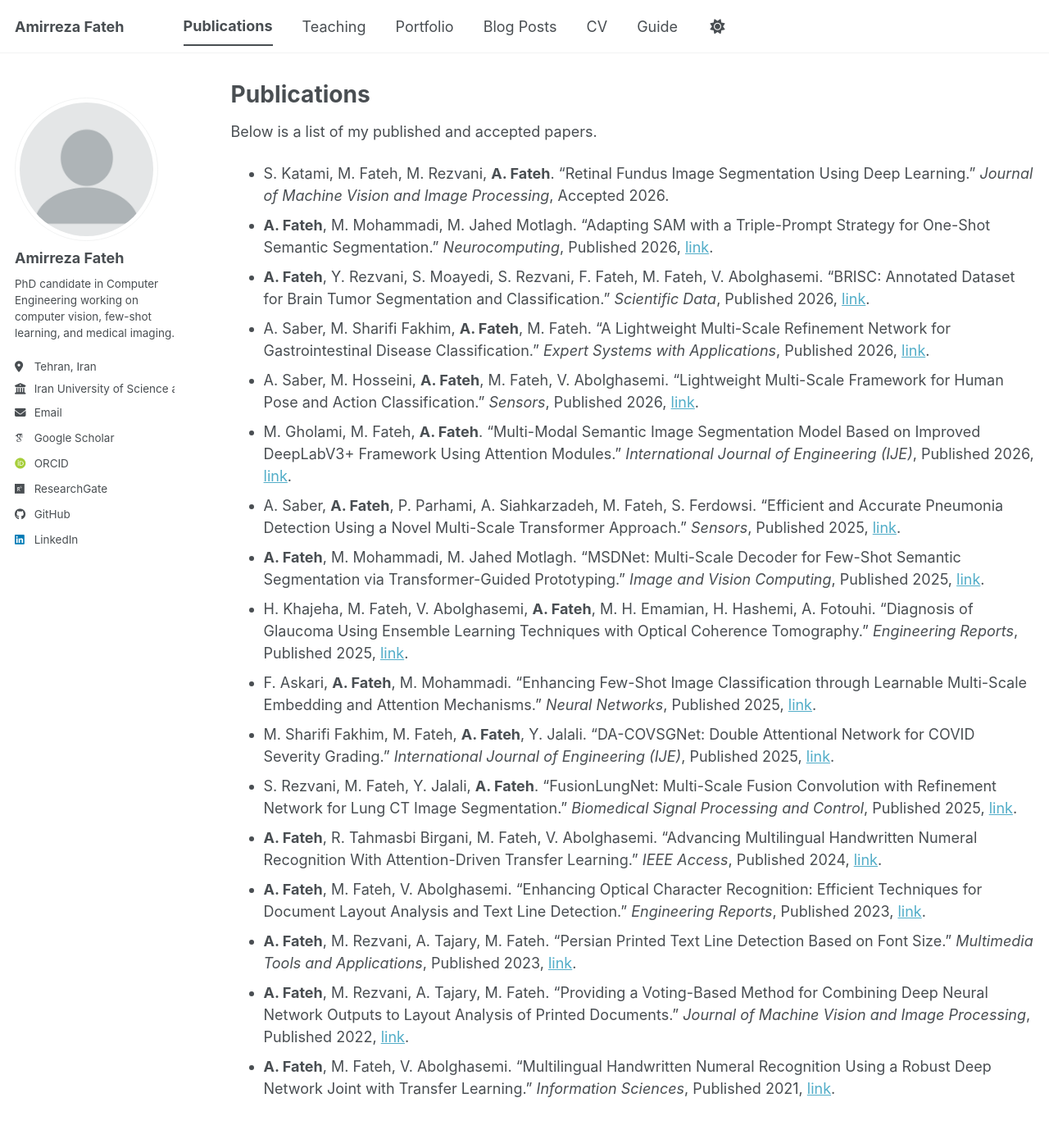
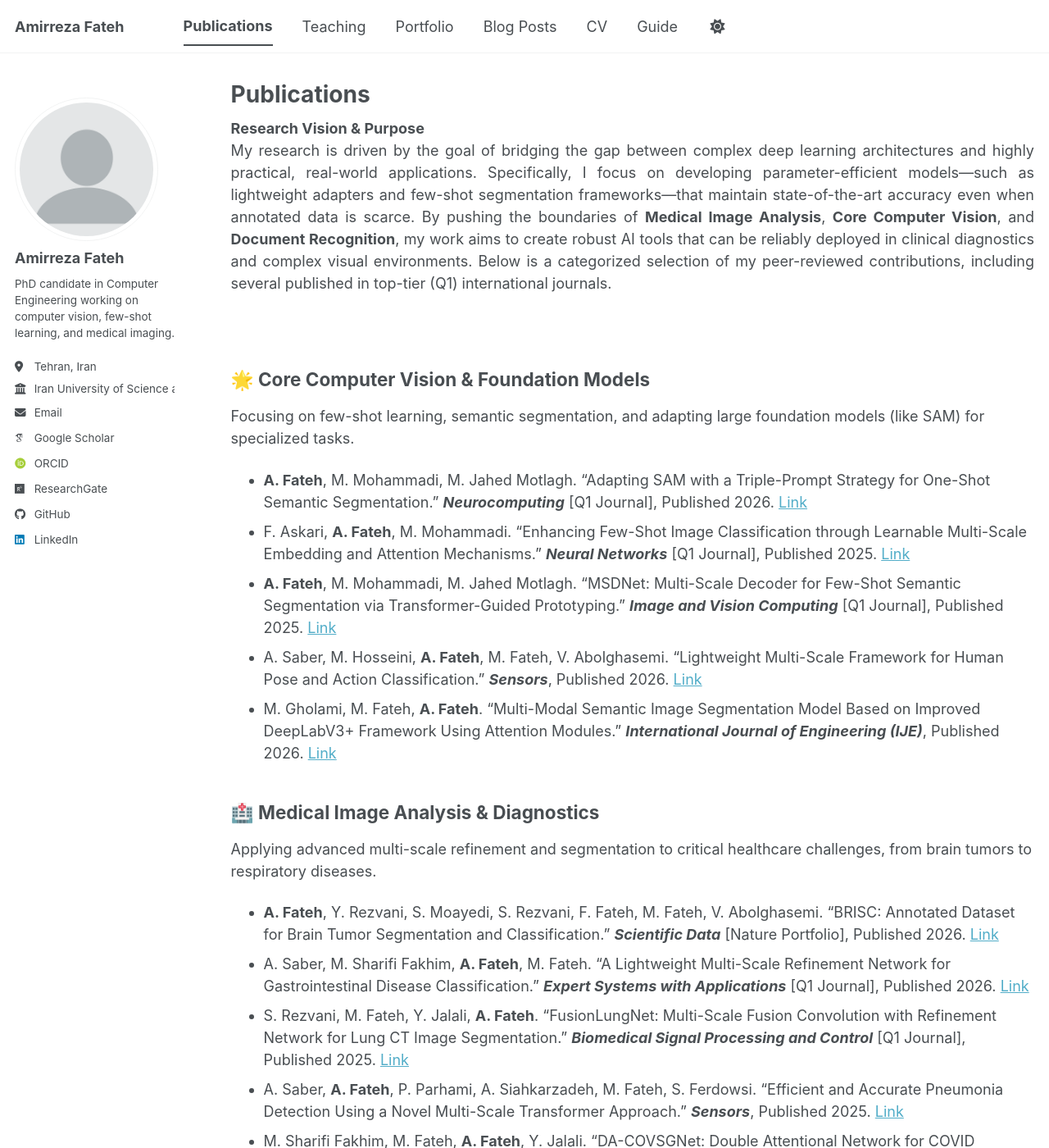
Before and after one commit to amirrezafateh/amirrezafateh.github.io, a Jekyll site: the page built from _pages/publications.md, in a window 1280 px wide and 1400 px high. Shown: the whole window at 82% size. Built offline with Jekyll 4.4.1, drawn with Linux system fonts in a browser that asks for light colours; some web fonts are replaced; a script bundle is joined from its source files by our own code; library files that are not in the unit come from our copies; some of the changed text lies outside the part shown.

Commit message:
Update publications.md

```diff
--- a/_pages/publications.md
+++ b/_pages/publications.md
@@ -5,22 +5,40 @@ permalink: /publications/
 author_profile: true
 ---
 
-Below is a list of my published and accepted papers.
+<div style="text-align: justify;">
+<strong>Research Vision & Purpose</strong><br>
+My research is driven by the goal of bridging the gap between complex deep learning architectures and highly practical, real-world applications. Specifically, I focus on developing parameter-efficient models—such as lightweight adapters and few-shot segmentation frameworks—that maintain state-of-the-art accuracy even when annotated data is scarce.
 
-* S. Katami, M. Fateh, M. Rezvani, **A. Fateh**. "Retinal Fundus Image Segmentation Using Deep Learning." *Journal of Machine Vision and Image Processing*, Accepted 2026.
-* **A. Fateh**, M. Mohammadi, M. Jahed Motlagh. "Adapting SAM with a Triple-Prompt Strategy for One-Shot Semantic Segmentation." *Neurocomputing*, Published 2026, [link](https://doi.org/10.1016/j.neucom.2026.133301).
-* **A. Fateh**, Y. Rezvani, S. Moayedi, S. Rezvani, F. Fateh, M. Fateh, V. Abolghasemi. "BRISC: Annotated Dataset for Brain Tumor Segmentation and Classification." *Scientific Data*, Published 2026, [link](https://www.nature.com/articles/s41597-026-06753-y).
-* A. Saber, M. Sharifi Fakhim, **A. Fateh**, M. Fateh. "A Lightweight Multi-Scale Refinement Network for Gastrointestinal Disease Classification." *Expert Systems with Applications*, Published 2026, [link](https://www.sciencedirect.com/science/article/abs/pii/S0957417425046056).
-* A. Saber, M. Hosseini, **A. Fateh**, M. Fateh, V. Abolghasemi. "Lightweight Multi-Scale Framework for Human Pose and Action Classification." *Sensors*, Published 2026, [link](https://www.mdpi.com/1424-8220/26/4/1102).
-* M. Gholami, M. Fateh, **A. Fateh**. "Multi-Modal Semantic Image Segmentation Model Based on Improved DeepLabV3+ Framework Using Attention Modules." *International Journal of Engineering (IJE)*, Published 2026, [link](https://doi.org/10.5829/ije.2026.39.06c.11).
-* A. Saber, **A. Fateh**, P. Parhami, A. Siahkarzadeh, M. Fateh, S. Ferdowsi. "Efficient and Accurate Pneumonia Detection Using a Novel Multi-Scale Transformer Approach." *Sensors*, Published 2025, [link](https://www.mdpi.com/1424-8220/25/23/7233).
-* **A. Fateh**, M. Mohammadi, M. Jahed Motlagh. "MSDNet: Multi-Scale Decoder for Few-Shot Semantic Segmentation via Transformer-Guided Prototyping." *Image and Vision Computing*, Published 2025, [link](https://www.sciencedirect.com/science/article/pii/S0262885625002604).
-* H. Khajeha, M. Fateh, V. Abolghasemi, **A. Fateh**, M. H. Emamian, H. Hashemi, A. Fotouhi. "Diagnosis of Glaucoma Using Ensemble Learning Techniques with Optical Coherence Tomography." *Engineering Reports*, Published 2025, [link](https://doi.org/10.1002/eng2.70110).
-* F. Askari, **A. Fateh**, M. Mohammadi. "Enhancing Few-Shot Image Classification through Learnable Multi-Scale Embedding and Attention Mechanisms." *Neural Networks*, Published 2025, [link](https://doi.org/10.1016/j.neunet.2025.107339).
-* M. Sharifi Fakhim, M. Fateh, **A. Fateh**, Y. Jalali. "DA-COVSGNet: Double Attentional Network for COVID Severity Grading." *International Journal of Engineering (IJE)*, Published 2025, [link](https://doi.org/10.5829/ije.2025.38.07a.11).
-* S. Rezvani, M. Fateh, Y. Jalali, **A. Fateh**. "FusionLungNet: Multi-Scale Fusion Convolution with Refinement Network for Lung CT Image Segmentation." *Biomedical Signal Processing and Control*, Published 2025, [link](https://doi.org/10.1016/j.bspc.2025.107858).
-* **A. Fateh**, R. Tahmasbi Birgani, M. Fateh, V. Abolghasemi. "Advancing Multilingual Handwritten Numeral Recognition With Attention-Driven Transfer Learning." *IEEE Access*, Published 2024, [link](https://doi.org/10.1109/ACCESS.2024.3378598).
-* **A. Fateh**, M. Fateh, V. Abolghasemi. "Enhancing Optical Character Recognition: Efficient Techniques for Document Layout Analysis and Text Line Detection." *Engineering Reports*, Published 2023, [link](https://doi.org/10.1002/eng2.12832).
-* **A. Fateh**, M. Rezvani, A. Tajary, M. Fateh. "Persian Printed Text Line Detection Based on Font Size." *Multimedia Tools and Applications*, Published 2023, [link](http://dx.doi.org/10.1007/s11042-022-13243-x).
-* **A. Fateh**, M. Rezvani, A. Tajary, M. Fateh. "Providing a Voting-Based Method for Combining Deep Neural Network Outputs to Layout Analysis of Printed Documents." *Journal of Machine Vision and Image Processing*, Published 2022, [link](https://jmvip.sinaweb.net/article_136197.html?lang=en).
-* **A. Fateh**, M. Fateh, V. Abolghasemi. "Multilingual Handwritten Numeral Recognition Using a Robust Deep Network Joint with Transfer Learning." *Information Sciences*, Published 2021, [link](https://doi.org/10.1016/j.ins.2021.09.051).
+By pushing the boundaries of <strong>Medical Image Analysis</strong>, <strong>Core Computer Vision</strong>, and <strong>Document Recognition</strong>, my work aims to create robust AI tools that can be reliably deployed in clinical diagnostics and complex visual environments. Below is a categorized selection of my peer-reviewed contributions, including several published in top-tier (Q1) international journals.
+</div>
+
+<br>
+
+## 🌟 Core Computer Vision & Foundation Models
+Focusing on few-shot learning, semantic segmentation, and adapting large foundation models (like SAM) for specialized tasks.
+
+* **A. Fateh**, M. Mohammadi, M. Jahed Motlagh. "Adapting SAM with a Triple-Prompt Strategy for One-Shot Semantic Segmentation." **_Neurocomputing_** [Q1 Journal], Published 2026. [Link](https://doi.org/10.1016/j.neucom.2026.133301)
+* F. Askari, **A. Fateh**, M. Mohammadi. "Enhancing Few-Shot Image Classification through Learnable Multi-Scale Embedding and Attention Mechanisms." **_Neural Networks_** [Q1 Journal], Published 2025. [Link](https://doi.org/10.1016/j.neunet.2025.107339)
+* **A. Fateh**, M. Mohammadi, M. Jahed Motlagh. "MSDNet: Multi-Scale Decoder for Few-Shot Semantic Segmentation via Transformer-Guided Prototyping." **_Image and Vision Computing_** [Q1 Journal], Published 2025. [Link](https://www.sciencedirect.com/science/article/pii/S0262885625002604)
+* A. Saber, M. Hosseini, **A. Fateh**, M. Fateh, V. Abolghasemi. "Lightweight Multi-Scale Framework for Human Pose and Action Classification." **_Sensors_**, Published 2026. [Link](https://www.mdpi.com/1424-8220/26/4/1102)
+* M. Gholami, M. Fateh, **A. Fateh**. "Multi-Modal Semantic Image Segmentation Model Based on Improved DeepLabV3+ Framework Using Attention Modules." **_International Journal of Engineering (IJE)_**, Published 2026. [Link](https://doi.org/10.5829/ije.2026.39.06c.11)
+
+## 🏥 Medical Image Analysis & Diagnostics
+Applying advanced multi-scale refinement and segmentation to critical healthcare challenges, from brain tumors to respiratory diseases.
+
+* **A. Fateh**, Y. Rezvani, S. Moayedi, S. Rezvani, F. Fateh, M. Fateh, V. Abolghasemi. "BRISC: Annotated Dataset for Brain Tumor Segmentation and Classification." **_Scientific Data_** [Nature Portfolio], Published 2026. [Link](https://www.nature.com/articles/s41597-026-06753-y)
+* A. Saber, M. Sharifi Fakhim, **A. Fateh**, M. Fateh. "A Lightweight Multi-Scale Refinement Network for Gastrointestinal Disease Classification." **_Expert Systems with Applications_** [Q1 Journal], Published 2026. [Link](https://www.sciencedirect.com/science/article/abs/pii/S0957417425046056)
+* S. Rezvani, M. Fateh, Y. Jalali, **A. Fateh**. "FusionLungNet: Multi-Scale Fusion Convolution with Refinement Network for Lung CT Image Segmentation." **_Biomedical Signal Processing and Control_** [Q1 Journal], Published 2025. [Link](https://doi.org/10.1016/j.bspc.2025.107858)
+* A. Saber, **A. Fateh**, P. Parhami, A. Siahkarzadeh, M. Fateh, S. Ferdowsi. "Efficient and Accurate Pneumonia Detection Using a Novel Multi-Scale Transformer Approach." **_Sensors_**, Published 2025. [Link](https://www.mdpi.com/1424-8220/25/23/7233)
+* M. Sharifi Fakhim, M. Fateh, **A. Fateh**, Y. Jalali. "DA-COVSGNet: Double Attentional Network for COVID Severity Grading." **_International Journal of Engineering (IJE)_**, Published 2025. [Link](https://doi.org/10.5829/ije.2025.38.07a.11)
+* H. Khajeha, M. Fateh, V. Abolghasemi, **A. Fateh**, M. H. Emamian, H. Hashemi, A. Fotouhi. "Diagnosis of Glaucoma Using Ensemble Learning Techniques with Optical Coherence Tomography." **_Engineering Reports_**, Published 2025. [Link](https://doi.org/10.1002/eng2.70110)
+* S. Katami, M. Fateh, M. Rezvani, **A. Fateh**. "Retinal Fundus Image Segmentation Using Deep Learning." **_Journal of Machine Vision and Image Processing_**, Accepted 2026.
+
+## 📄 Document Analysis & OCR
+Developing robust architectures for layout analysis and multilingual handwritten text recognition.
+
+* **A. Fateh**, M. Fateh, V. Abolghasemi. "Multilingual Handwritten Numeral Recognition Using a Robust Deep Network Joint with Transfer Learning." **_Information Sciences_** [Q1 Journal], Published 2021. [Link](https://doi.org/10.1016/j.ins.2021.09.051)
+* **A. Fateh**, R. Tahmasbi Birgani, M. Fateh, V. Abolghasemi. "Advancing Multilingual Handwritten Numeral Recognition With Attention-Driven Transfer Learning." **_IEEE Access_**, Published 2024. [Link](https://doi.org/10.1109/ACCESS.2024.3378598)
+* **A. Fateh**, M. Rezvani, A. Tajary, M. Fateh. "Persian Printed Text Line Detection Based on Font Size." **_Multimedia Tools and Applications_**, Published 2023. [Link](http://dx.doi.org/10.1007/s11042-022-13243-x)
+* **A. Fateh**, M. Fateh, V. Abolghasemi. "Enhancing Optical Character Recognition: Efficient Techniques for Document Layout Analysis and Text Line Detection." **_Engineering Reports_**, Published 2023. [Link](https://doi.org/10.1002/eng2.12832)
+* **A. Fateh**, M. Rezvani, A. Tajary, M. Fateh. "Providing a Voting-Based Method for Combining Deep Neural Network Outputs to Layout Analysis of Printed Documents." **_Journal of Machine Vision and Image Processing_**, Published 2022. [Link](https://jmvip.sinaweb.net/article_136197.html?lang=en)
```
